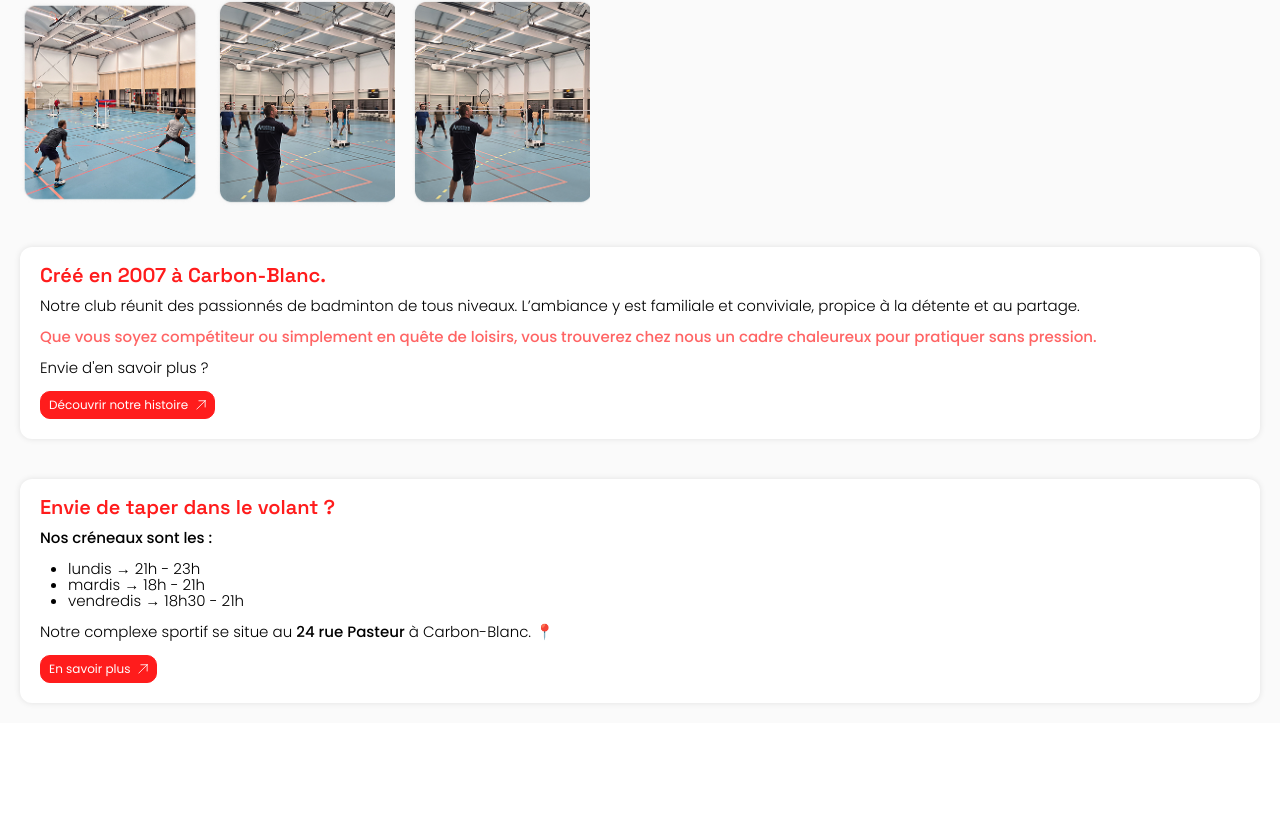
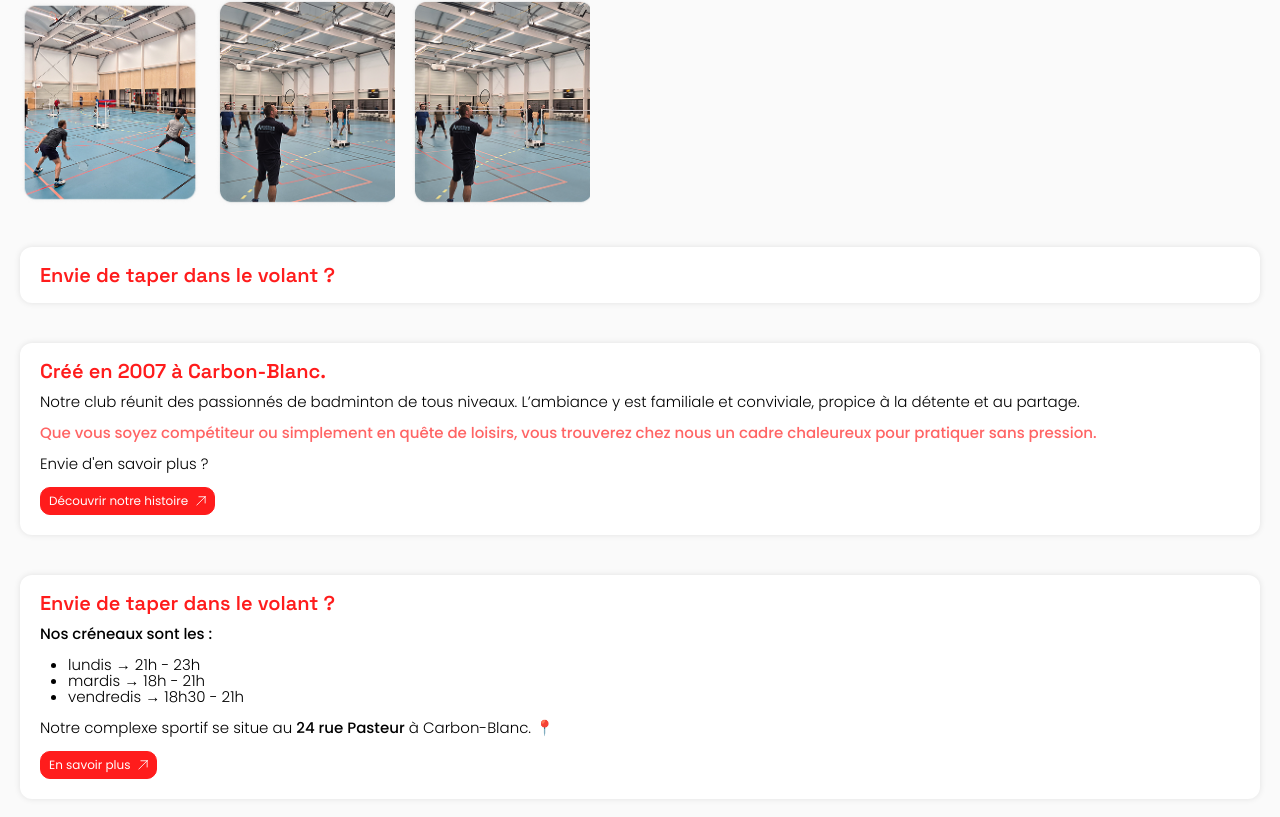
Before and after one commit to Matsuel/CACBO-Badminton, a Next.js app: page / in a window 1280 px wide. Shown: the part 700-1517 px from the top of the page. Before the commit the page ends 1423 px from the top, so only its background shows below. Built offline with nearby package versions, Linux system fonts and the light colour scheme; a web font is replaced by a local one.

Commit message:
feat: ajout d'un bloc pour encourager les visiteurs à pratiquer le badminton

```diff
--- a/src/app/page.tsx
+++ b/src/app/page.tsx
@@ -49,6 +49,11 @@ export default function Home() {
           title="Notre club en photos"
         />
 
+        <Bloc title="Envie de taper dans le volant ?">
+
+
+        </Bloc>
+
         <Bloc title="Créé en 2007 à Carbon-Blanc. ">
           <BlocText>
             Notre club réunit des passionnés de badminton de tous niveaux. L’ambiance y est familiale et conviviale, propice à la détente et au partage.
```
